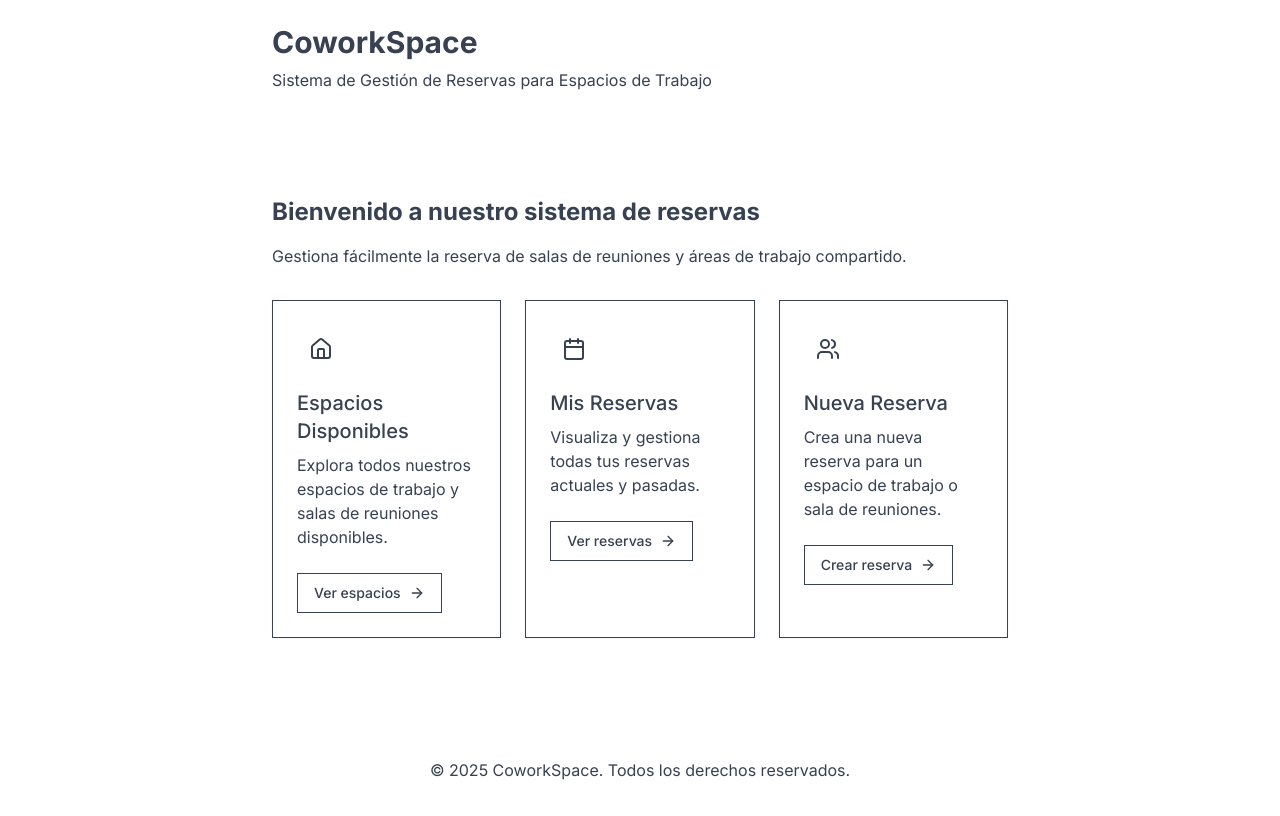
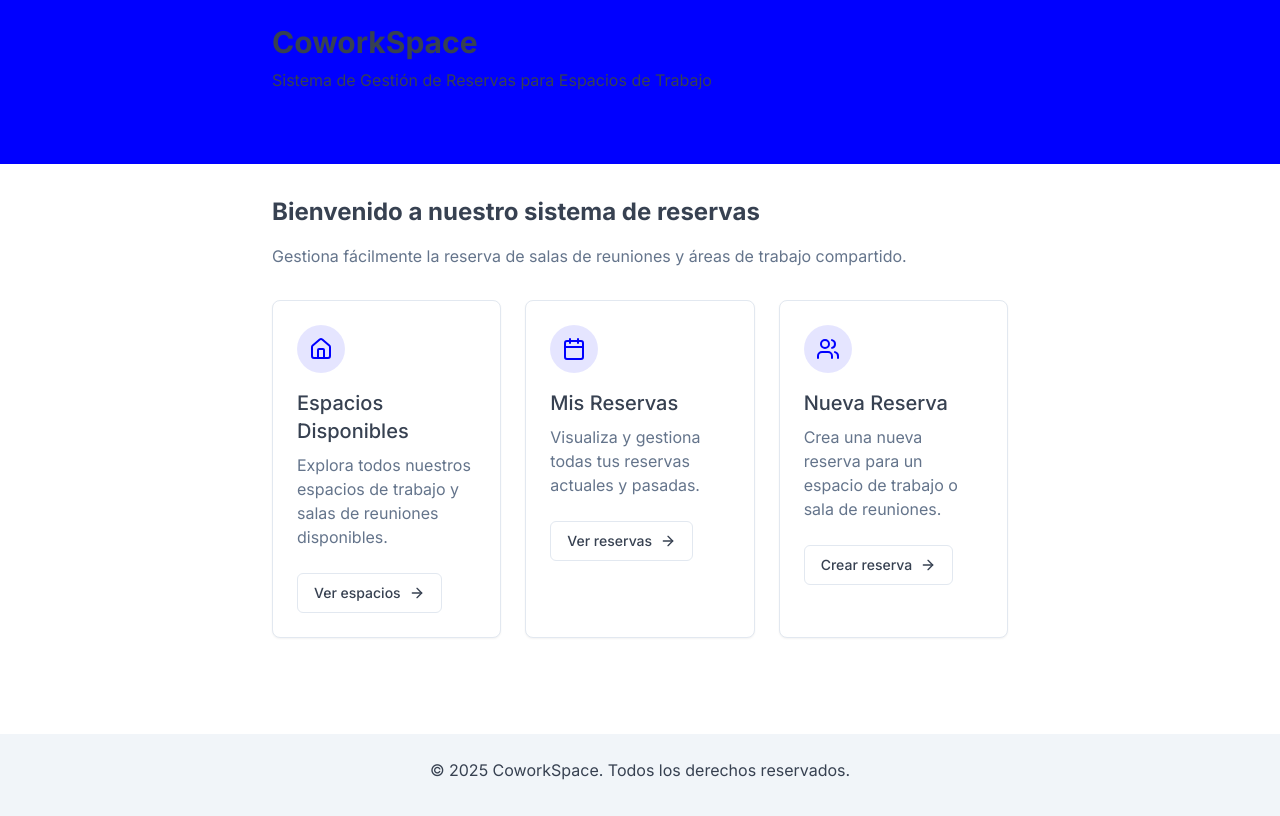
Before and after one commit to jesivira369/coworkSpace, a Next.js app in the folder apps/web/: page / in a window 1280 px wide. Shown: the top 816 px of the page. Built offline with nearby package versions, Linux system fonts and the light colour scheme.

Commit message:
Updated themes configuration

```diff
--- a/apps/web/src/app/global.css
+++ b/apps/web/src/app/global.css
@@ -1,3 +1,5 @@
+@import '../styles/theme.css';
+
 @tailwind base;
 @tailwind components;
 @tailwind utilities;
--- a/apps/web/src/app/layout.tsx
+++ b/apps/web/src/app/layout.tsx
@@ -20,16 +20,17 @@
   children: React.ReactNode
 }>) {
   return (
-    <html lang="es">
-      <body className={inter.className}>
-        <QueryProvider>
-          <ThemeProvider attribute="class" defaultTheme="light" enableSystem disableTransitionOnChange>
+    <html lang="es" className="min-h-screen">
+      <ThemeProvider attribute="class" enableSystem disableTransitionOnChange>
+        <body className={inter.className + " min-h-screen bg-background text-foreground"}>
+          <QueryProvider>
+
             <Navbar />
             {children}
             <Toaster />
-          </ThemeProvider>
-        </QueryProvider>
-      </body>
-    </html>
+          </QueryProvider>
+        </body>
+      </ThemeProvider>
+    </html >
   )
 }
--- a/apps/web/src/components/ui/reservas/reservas-list.tsx
+++ b/apps/web/src/components/ui/reservas/reservas-list.tsx
@@ -1,6 +1,6 @@
 "use client"
 
-import { useEffect, useState } from "react"
+import { useState } from "react"
 import { useRouter } from "next/navigation"
 import { Button } from "@/components/ui/button"
 import { Card, CardContent } from "@/components/ui/card"
@@ -21,6 +21,7 @@
 } from "../alert-dialog"
 import { useReservas } from "@/lib/hooks/useReservas"
 import { api } from "@/lib/api"
+import { UbicacionLabelMap } from "../../../lib/enum/ubicacion.enum"
 
 export default function ReservasList() {
     const [currentPage, setCurrentPage] = useState(1)
@@ -33,13 +34,6 @@
         isError,
         refetch,
     } = useReservas({ page: currentPage, limit: 10 })
-
-    useEffect(() => {
-        console.log(data)
-
-
-    }, [data])
-
 
     const handlePageChange = (page: number) => {
         setCurrentPage(page)
@@ -91,6 +85,9 @@
                                     <div className="flex items-center gap-2 mb-1">
                                         <h3 className="font-medium">
                                             {reserva.espacio?.nombre || "Espacio"}
+                                        </h3>
+                                        <h3 className="font-medium">
+                                            {UbicacionLabelMap[reserva.espacio?.ubicacion] ?? reserva.espacio?.ubicacion}
                                         </h3>
                                         <Badge variant="default">Reservado</Badge>
                                     </div>
--- /dev/null
+++ b/apps/web/src/lib/enum/ubicacion.enum.ts
@@ -0,0 +1,5 @@
+export const UbicacionLabelMap: Record<string, string> = {
+  PB: 'Planta Baja',
+  PISO_1: 'Piso 1',
+  PISO_2: 'Piso 2',
+};
--- /dev/null
+++ b/apps/web/src/styles/theme.css
@@ -0,0 +1,61 @@
+:root {
+  --background: 0 0% 100%;
+  --foreground: 222.2 47.4% 11.2%;
+
+  --card: 0 0% 100%;
+  --card-foreground: 222.2 47.4% 11.2%;
+
+  --popover: 0 0% 100%;
+  --popover-foreground: 222.2 47.4% 11.2%;
+
+  --primary: 240 100% 50%;
+  --primary-foreground: 210 40% 98%;
+
+  --secondary: 210 40% 96.1%;
+  --secondary-foreground: 222.2 47.4% 11.2%;
+
+  --muted: 210 40% 96.1%;
+  --muted-foreground: 215.4 16.3% 46.9%;
+
+  --accent: 210 40% 90.1%;
+  --accent-foreground: 222.2 47.4% 11.2%;
+
+  --destructive: 0 84.2% 60.2%;
+  --destructive-foreground: 210 40% 98%;
+
+  --border: 214.3 31.8% 91.4%;
+  --input: 214.3 31.8% 91.4%;
+  --ring: 240 4.9% 83.9%;
+
+  --radius: 0.5rem;
+}
+
+.dark {
+  --background: 222.2 47.4% 11.2%;
+  --foreground: 210 40% 98%;
+
+  --card: 222.2 47.4% 11.2%;
+  --card-foreground: 210 40% 98%;
+
+  --popover: 222.2 47.4% 11.2%;
+  --popover-foreground: 210 40% 98%;
+
+  --primary: 210 40% 98%;
+  --primary-foreground: 222.2 47.4% 11.2%;
+
+  --secondary: 217.2 32.6% 17.5%;
+  --secondary-foreground: 210 40% 98%;
+
+  --muted: 217.2 32.6% 17.5%;
+  --muted-foreground: 215 20.2% 65.1%;
+
+  --accent: 217.2 32.6% 17.5%;
+  --accent-foreground: 210 40% 98%;
+
+  --destructive: 0 62.8% 30.6%;
+  --destructive-foreground: 210 40% 98%;
+
+  --border: 217.2 32.6% 17.5%;
+  --input: 217.2 32.6% 17.5%;
+  --ring: 212.7 26.8% 83.9%;
+}
```
